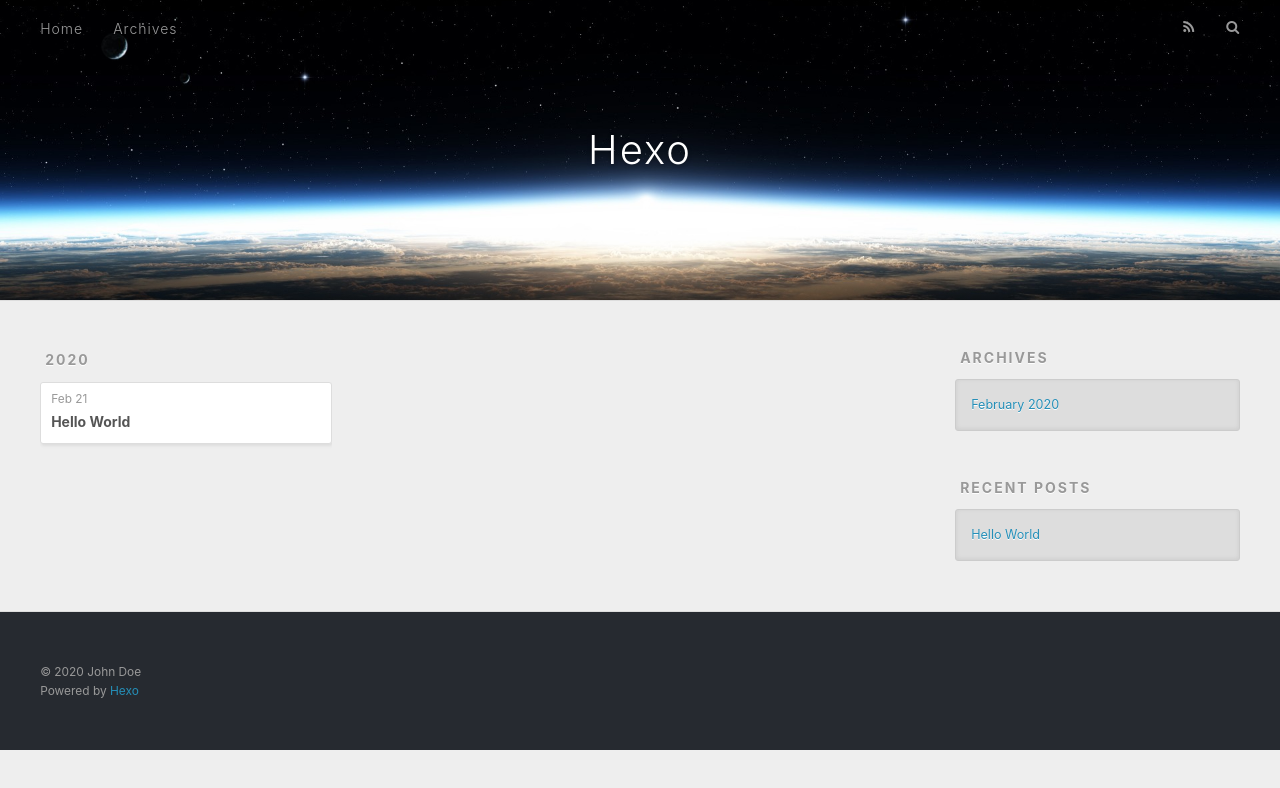
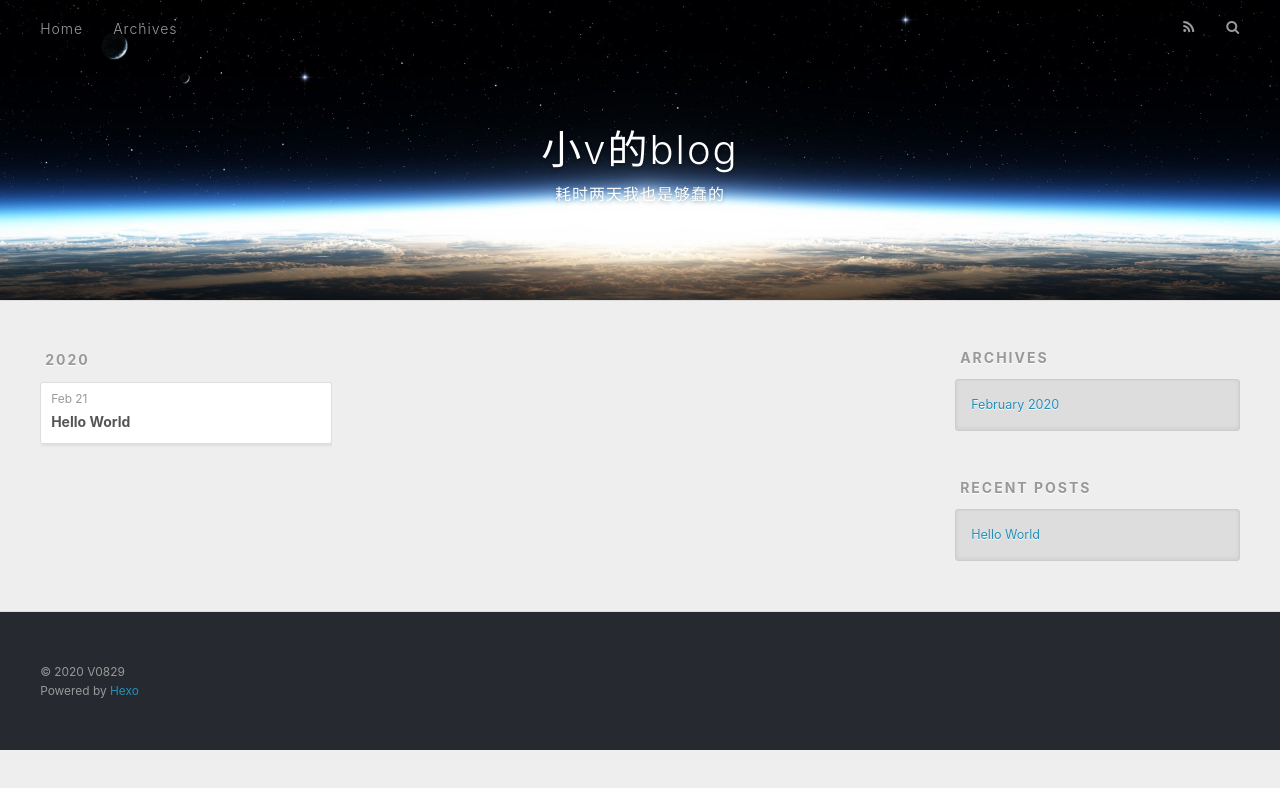
Before and after one commit to V0829/V0829.github.io, a plain HTML site: page archives/2020/02/index.html in a window 1280 px wide. Drawn offline with nearby package versions, Linux system fonts and the light colour scheme.

Commit message:
Site updated: 2020-02-21 15:02:19

```diff
--- a/archives/2020/02/index.html
+++ b/archives/2020/02/index.html
@@ -5,17 +5,17 @@
 
 
 
-  <title>Archives: 2020/2 | Hexo</title>
+  <title>Archives: 2020/2 | 小v的blog</title>
   <meta name="viewport" content="width=device-width, initial-scale=1, maximum-scale=1">
   <meta property="og:type" content="website">
-<meta property="og:title" content="Hexo">
+<meta property="og:title" content="小v的blog">
 <meta property="og:url" content="http://yoursite.com/archives/2020/02/index.html">
-<meta property="og:site_name" content="Hexo">
+<meta property="og:site_name" content="小v的blog">
 <meta property="og:locale" content="en_US">
-<meta property="article:author" content="John Doe">
+<meta property="article:author" content="V0829">
 <meta name="twitter:card" content="summary">
 
-    <link rel="alternate" href="/atom.xml" title="Hexo" type="application/atom+xml">
+    <link rel="alternate" href="/atom.xml" title="小v的blog" type="application/atom+xml">
 
 
     <link rel="icon" href="/favicon.png">
@@ -36,8 +36,12 @@
   <div id="header-outer" class="outer">
     <div id="header-title" class="inner">
       <h1 id="logo-wrap">
-        <a href="/" id="logo">Hexo</a>
+        <a href="/" id="logo">小v的blog</a>
       </h1>
+
+        <h2 id="subtitle-wrap">
+          <a href="/" id="subtitle">耗时两天我也是够蠢的</a>
+        </h2>
 
     </div>
     <div id="header-inner" class="inner">
@@ -141,7 +145,7 @@
 
   <div class="outer">
     <div id="footer-info" class="inner">
-      &copy; 2020 John Doe<br>
+      &copy; 2020 V0829<br>
       Powered by <a href="http://hexo.io/" target="_blank">Hexo</a>
     </div>
   </div>
```
Also changed, not shown: 2020/02/21/hello-world/index.html (+10 -6 lines), archives/2020/index.html (+11 -7 lines), archives/index.html (+11 -7 lines), index.html (+11 -7 lines).
